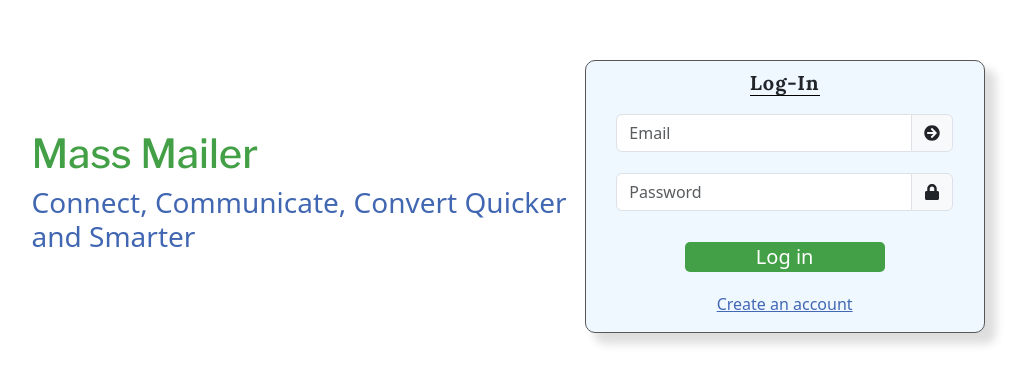
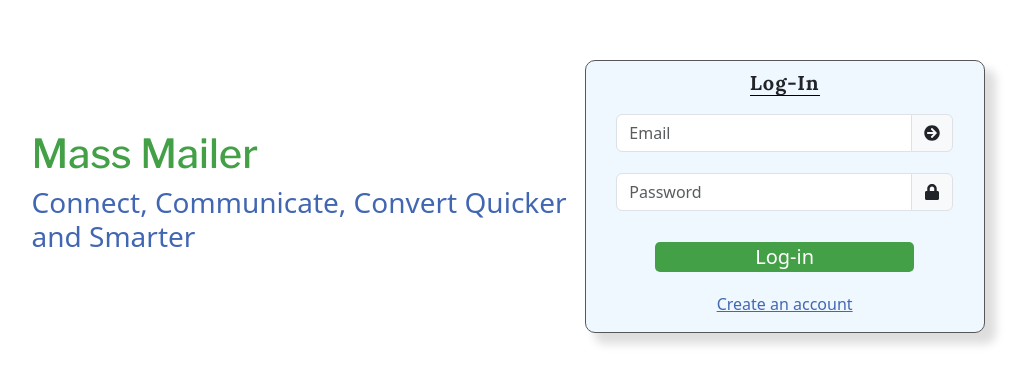
Before and after one commit to Johnkevincsjk/bulkmailer-frontend, a React (Create React App) app: page / in a window 1280 px wide. Shown: the part 204-588 px from the top of the page, without its empty margins (63-1091 px from the left). Built offline with nearby package versions, Linux system fonts and the light colour scheme; the HTML template or start-up script is replaced by a standard one; a web font is replaced by a local one.

Commit message:
Log In spinner added

```diff
--- a/package.json
+++ b/package.json
@@ -17,6 +17,7 @@
     "react-excel-renderer": "^1.1.0",
     "react-icons": "^5.0.1",
     "react-jwt": "^1.2.1",
+    "react-loader-spinner": "^6.1.6",
     "react-lottie": "^1.2.4",
     "react-quill": "^2.0.0",
     "react-router-dom": "^6.22.1",
--- a/src/Frontend/Login_page/Login_page.css
+++ b/src/Frontend/Login_page/Login_page.css
@@ -75,8 +75,9 @@ Link {
 
 #Login_btn {
     margin: 10px;
-    width: 200px;
+    width: auto;
     border: none;
+    padding: 0 100px;
     background-color: #43a046;
     border-radius: 5px;
     color: white;
--- a/src/Frontend/Login_page/Login_page.jsx
+++ b/src/Frontend/Login_page/Login_page.jsx
@@ -1,6 +1,6 @@
 import '../Login_page/Login_page.css'
 import { Link, useNavigate } from 'react-router-dom'
-import React from 'react'
+import React, { useState } from 'react'
 import { motion } from 'framer-motion'
 import { useFormik } from 'formik'
 import Login_schema from './Login_schema'
@@ -8,9 +8,11 @@ import axios from 'axios';
 import { FaArrowCircleRight, FaLock } from 'react-icons/fa'
 import { toast } from 'react-toastify';
 import 'react-toastify/dist/ReactToastify.css';
+import { Audio, Circles, Oval } from 'react-loader-spinner'
 
 
 export default function Login_page() {
+    const [loading, setLoading] = useState(false)
     const navigate = useNavigate()
     const { handleBlur, handleChange, handleSubmit, values, errors, resetForm } = useFormik({
         initialValues: {
@@ -20,6 +22,7 @@ export default function Login_page() {
         validationSchema: Login_schema,
         onSubmit: async (values) => {
             try {
+                setLoading(true)
                 const resp = await axios.post('https://bulkmailer-backend.onrender.com/bulkmailer/Login', values)
 
                 console.log(resp);
@@ -36,7 +39,7 @@ export default function Login_page() {
                 }
 
             } catch (error) {
-
+                setLoading(false)
                 toast.error(error.response.data.Feedback)
             }
         }
@@ -80,7 +83,7 @@ export default function Login_page() {
                             <span class="input-group-text" id="basic-addon2"><FaLock /></span>
                         </div>
                         <p className='signin_err_message'>{errors.Password && <small>{errors.Password}</small>}</p>
-                        <motion.button initial={{ scale: 1 }} whileTap={{ scale: 0.8 }} id='Login_btn'>Log in</motion.button>
+                        <motion.button initial={{ scale: 1 }} whileTap={{ scale: 0.8 }} onClick={() => setLoading(!loading)} id='Login_btn'>{loading ? <Oval height={30} width={30} color='white' /> : "Log-in"}</motion.button>
 
 
                     </form>
```
Also changed, not shown: 1 other file (tests, documents, lock files or other folders).
